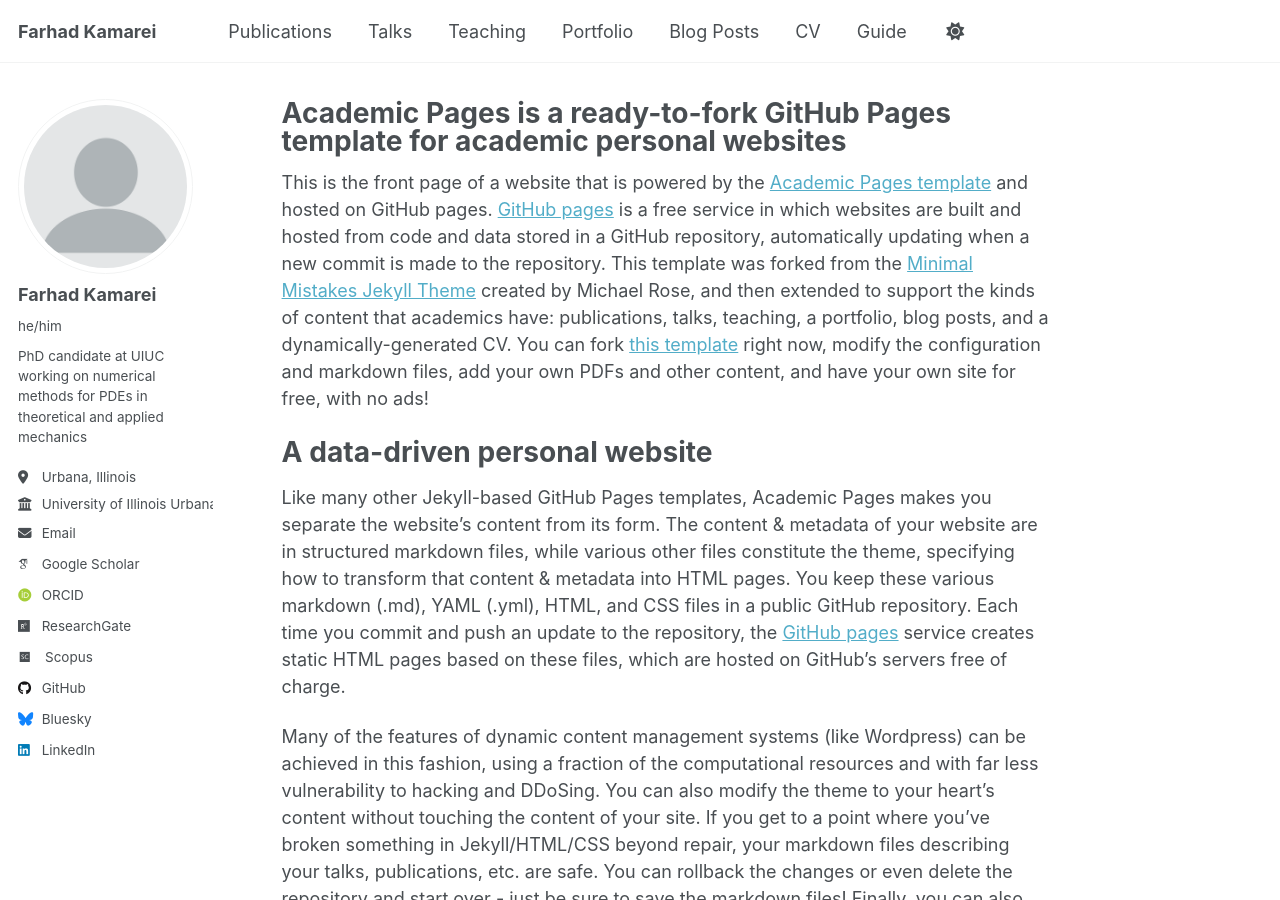
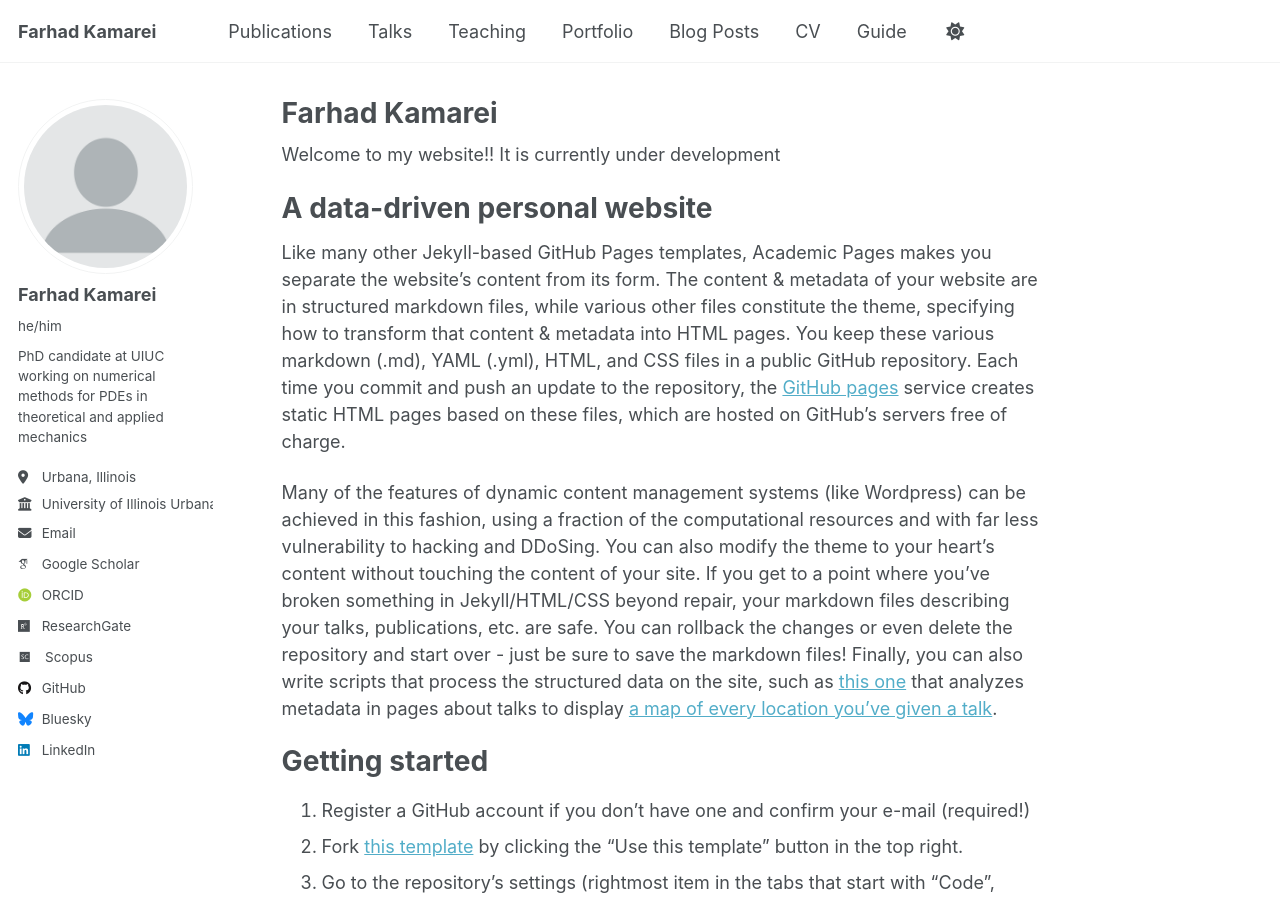
Before and after one commit to farhadkama/farhadkama.github.io, a Jekyll site: the page built from _pages/about.md, in a window 1280 px wide and 900 px high. Built offline with Jekyll 4.4.1, drawn with Linux system fonts in a browser that asks for light colours; some web fonts are replaced.

Commit message:
Update about.md

```diff
--- a/_pages/about.md
+++ b/_pages/about.md
@@ -1,13 +1,16 @@
 ---
 permalink: /
-title: "Academic Pages is a ready-to-fork GitHub Pages template for academic personal websites"
+title: "Farhad Kamarei"
 author_profile: true
 redirect_from:
   - /about/
   - /about.html
 ---
 
-This is the front page of a website that is powered by the [Academic Pages template](https://github.com/academicpages/academicpages.github.io) and hosted on GitHub pages. [GitHub pages](https://pages.github.com) is a free service in which websites are built and hosted from code and data stored in a GitHub repository, automatically updating when a new commit is made to the repository. This template was forked from the [Minimal Mistakes Jekyll Theme](https://mmistakes.github.io/minimal-mistakes/) created by Michael Rose, and then extended to support the kinds of content that academics have: publications, talks, teaching, a portfolio, blog posts, and a dynamically-generated CV. You can fork [this template](https://github.com/academicpages/academicpages.github.io) right now, modify the configuration and markdown files, add your own PDFs and other content, and have your own site for free, with no ads!
+Welcome to my website!! It is currently under development
+
+
+
 
 A data-driven personal website
 ======
```
